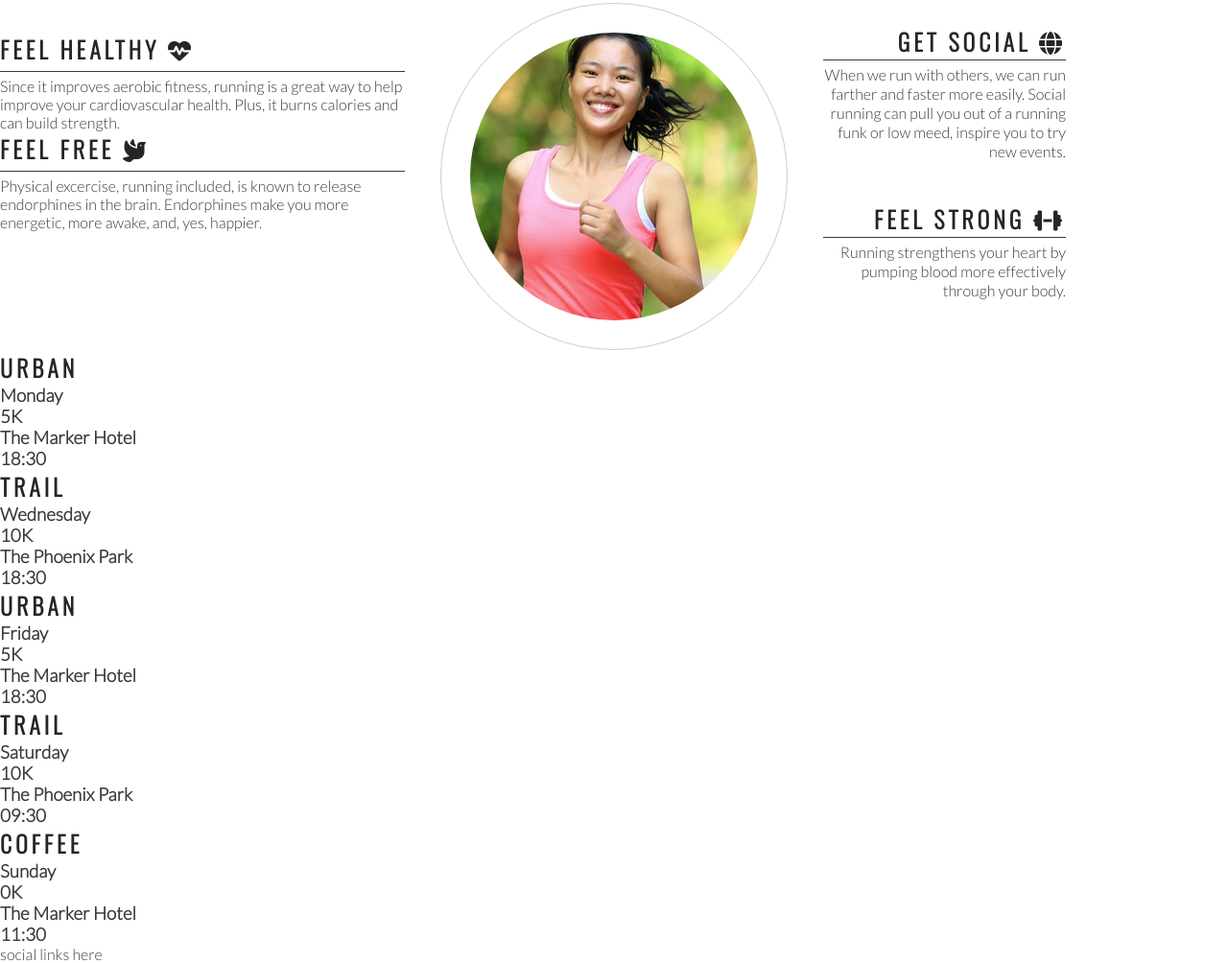
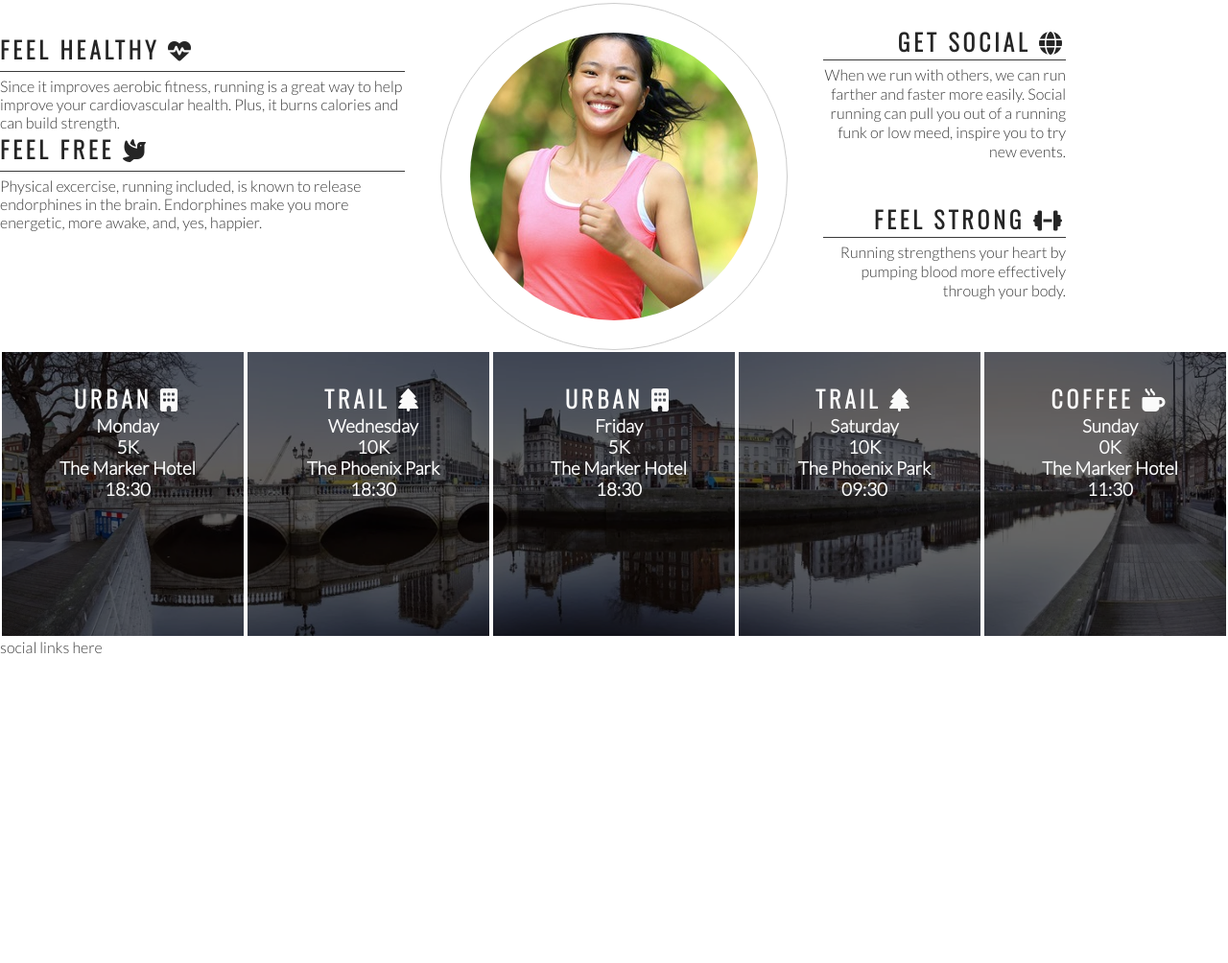
Before and after one commit to KrystalCoding/love-running, a plain HTML site: page index.html in a window 1280 px wide. Shown: the part 778-1782 px from the top of the page at 96% size. After the commit the page ends 1462 px from the top, so only its background shows below. Drawn offline with nearby package versions, Linux system fonts and the light colour scheme.

Commit message:
style times panels and add icons

```diff
--- a/assets/css/style.css
+++ b/assets/css/style.css
@@ -183,8 +183,6 @@ hr {
     border-radius: 50%;
 }
 
-/*background dublin not appearing*/
-
 #times {
     background-image: url('../images/dublin.webp');
     background-repeat: no-repeat;
@@ -193,3 +191,19 @@ hr {
     width: 100%;
     overflow: hidden;
 }
+
+#times div {
+    color: #fafafa;
+    background-color: rgba(0, 0, 0, .6);
+    width: 20%;
+    height: 300px;
+    float: left;
+    padding: 30px 0 0 10px;
+    text-align: center;
+    border: 2px solid white;
+    box-sizing: border-box;
+}
+
+#times h2 {
+    color: #fafafa;
+}
--- a/index.html
+++ b/index.html
@@ -88,37 +88,37 @@
             </div>
         </div>
     </section>
-    <section>
+    <section id="times">
         <div>
-            <h2>Urban</h2>
+            <h2>Urban <i class="fa-solid fa-building"></i></h2>
             <h3>Monday</h3>
             <h3>5K</h3>
             <h3>The Marker Hotel</h3>
             <h3>18:30</h3>
         </div>
         <div>
-            <h2>Trail</h2>
+            <h2>Trail <i class="fa-solid fa-tree"></i></h2>
             <h3>Wednesday</h3>
             <h3>10K</h3>
             <h3>The Phoenix Park</h3>
             <h3>18:30</h3>
         </div>
         <div>
-            <h2>Urban</h2>
+            <h2>Urban <i class="fa-solid fa-building"></i></h2>
             <h3>Friday</h3>
             <h3>5K</h3>
             <h3>The Marker Hotel</h3>
             <h3>18:30</h3>
         </div>
         <div>
-            <h2>Trail</h2>
+            <h2>Trail <i class="fa-solid fa-tree"></i></h2>
             <h3>Saturday</h3>
             <h3>10K</h3>
             <h3>The Phoenix Park</h3>
             <h3>09:30</h3>
         </div>
         <div>
-            <h2>Coffee</h2>
+            <h2>Coffee <i class="fa-solid fa-mug-hot"></i></h2>
             <h3>Sunday</h3>
             <h3>0K</h3>
             <h3>The Marker Hotel</h3>
```
